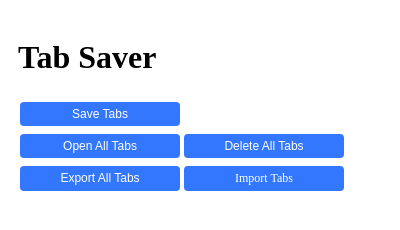
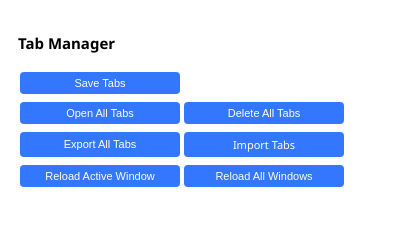
Before and after one commit to jlotterer/TabSaver, a browser extension: page popup.html in a window 400 px wide. Drawn offline with Linux system fonts and the light colour scheme.

Commit message:
Update popup.html

```diff
--- a/popup.html
+++ b/popup.html
@@ -3,12 +3,18 @@
 <head>
   <meta charset="UTF-8">
   <meta name="viewport" content="width=device-width, initial-scale=1.0">
-  <title>Jeff's Tab Saver</title>
+  <title>Jeff's Tab Manager</title>
+
+<link rel="preconnect" href="https://fonts.googleapis.com">
+<link rel="preconnect" href="https://fonts.gstatic.com" crossorigin>
+<link href="https://fonts.googleapis.com/css2?family=League+Spartan:wght@100..900&family=Montserrat:ital,wght@0,100..900;1,100..900&family=Noto+Sans:ital,wght@0,100..900;1,100..900&family=Roboto:ital,wght@0,100;0,300;0,400;0,500;0,700;0,900;1,100;1,300;1,400;1,500;1,700;1,900&family=Source+Sans+3:ital,wght@0,200..900;1,200..900&display=swap" rel="stylesheet">
 
   <style>
     body {
       width: 330px;
       padding: 10px;
+      font-family: "Segoe UI", "Lucida Grande", Tahoma, sans-serif;
+      font-size: 80%;
     }
 
     .button {
@@ -21,7 +27,7 @@
       text-align: center;
       text-decoration: none;
       display: inline-block;
-      font-size: 12px;
+      font-size: 11px;
       margin: 4px 2px;
       cursor: pointer;
     }
@@ -37,7 +43,7 @@
       text-align: center;
       text-decoration: none;
       display: inline-block;
-      font-size: 12px;
+      font-size: 11px;
       margin: 4px 2px;
       cursor: pointer;
     }
@@ -51,6 +57,7 @@
       border: 1px solid #ddd;
       border-radius: 5px;
       padding: 10px;
+      font-size: 11px;
     }
     .window h2 {
       margin-top: 0;
@@ -114,7 +121,7 @@
 
 </head>
 <body>
-  <h1>Tab Saver</h1>
+  <h3>Tab Manager</h3>
 
 <div class="button-container">
   <button id="saveTabs" class="button">Save Tabs</button>
@@ -131,6 +138,11 @@
   <label for="importTabs" class="btn">Import Tabs</label>
 </div>
 
+<div class="button-container">
+  <button id="reloadTabsInActiveWindow" class="button">Reload Active Window</button>
+  <button id="reloadAllTabs" class="button">Reload All Windows</button>
+</div>
+
   <!-- <input type="file" id="importTabs" accept=".json">
   <!-- <button id="importTabs">Import Tabs</button> <!-- Button for importing tabs -->
 
```
